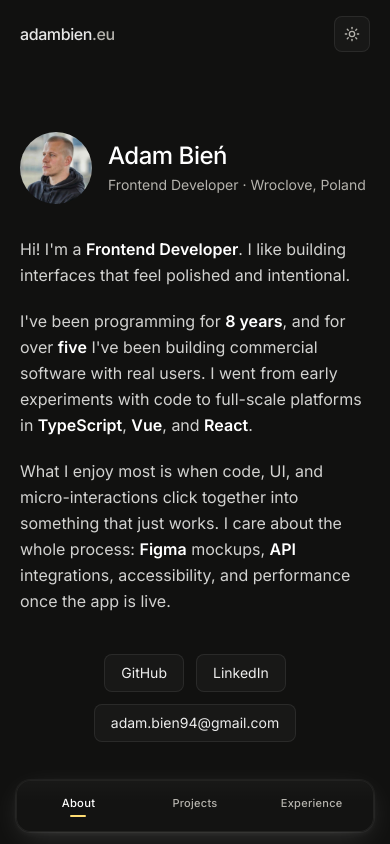
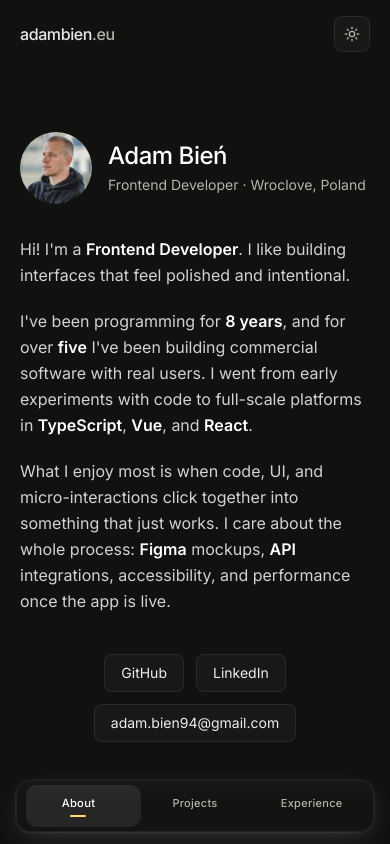
Before and after one commit to adambien94/Portfolio, a Next.js app: page / in a window 390 px wide. Shown: the top 844 px of the page. Built offline with nearby package versions, Linux system fonts and the light colour scheme.

Commit message:
nav tab for mobile

```diff
--- a/src/app/globals.css
+++ b/src/app/globals.css
@@ -153,6 +153,24 @@
     @apply text-muted-foreground transition-colors hover:text-foreground;
   }
 
+  .mobile-section-nav-scrim {
+    position: relative;
+    isolation: isolate;
+  }
+
+  .mobile-section-nav-scrim::before {
+    content: "";
+    position: absolute;
+    inset: -2.5rem 0 0;
+    background: linear-gradient(
+      180deg,
+      transparent 0%,
+      color-mix(in srgb, var(--background) 35%, transparent) 55%,
+      color-mix(in srgb, var(--background) 82%, transparent) 100%
+    );
+    pointer-events: none;
+  }
+
   .mobile-section-nav-bar {
     isolation: isolate;
     border: 1px solid color-mix(in srgb, var(--border) 80%, transparent);
@@ -163,6 +181,11 @@
       0 2px 8px -2px color-mix(in srgb, var(--foreground) 8%, transparent);
     backdrop-filter: blur(20px) saturate(1.4);
     -webkit-backdrop-filter: blur(20px) saturate(1.4);
+  }
+
+  .mobile-section-nav-indicator {
+    background: color-mix(in srgb, var(--foreground) 8%, transparent);
+    box-shadow: inset 0 1px 0 color-mix(in srgb, var(--blob-highlight) 40%, transparent);
   }
 
   .mobile-section-nav-bar::before {
--- a/src/components/mobile-section-nav.tsx
+++ b/src/components/mobile-section-nav.tsx
@@ -6,7 +6,10 @@ import { cn } from "@/lib/utils";
 
 export function MobileSectionNav() {
   const [activeHref, setActiveHref] = useState(navLinks[0].href);
+  const [activeIndex, setActiveIndex] = useState(0);
   const ratiosRef = useRef<Map<string, number>>(new Map());
+  const tabRefs = useRef<(HTMLAnchorElement | null)[]>([]);
+  const [indicator, setIndicator] = useState({ width: 0, left: 0 });
 
   useEffect(() => {
     const sections = navLinks
@@ -32,7 +35,9 @@ export function MobileSectionNav() {
           }
         }
 
+        const nextIndex = sections.findIndex((section) => section.id === bestId);
         setActiveHref(`#${bestId}`);
+        setActiveIndex(nextIndex >= 0 ? nextIndex : 0);
       },
       {
         rootMargin: "-12% 0px -42% 0px",
@@ -47,19 +52,50 @@ export function MobileSectionNav() {
     return () => observer.disconnect();
   }, []);
 
+  useEffect(() => {
+    const tab = tabRefs.current[activeIndex];
+    const bar = tab?.closest(".mobile-section-nav-bar");
+
+    if (!tab || !bar) return;
+
+    const updateIndicator = () => {
+      const barRect = bar.getBoundingClientRect();
+      const tabRect = tab.getBoundingClientRect();
+      setIndicator({
+        width: tabRect.width,
+        left: tabRect.left - barRect.left,
+      });
+    };
+
+    updateIndicator();
+    window.addEventListener("resize", updateIndicator);
+    return () => window.removeEventListener("resize", updateIndicator);
+  }, [activeIndex]);
+
   return (
     <nav
       aria-label="Section navigation"
       className="mobile-section-nav pointer-events-none fixed inset-x-0 bottom-0 z-50 sm:hidden"
     >
-      <div className="pointer-events-auto mx-auto max-w-md px-4 pb-[max(0.75rem,env(safe-area-inset-bottom))]">
+      <div className="mobile-section-nav-scrim pointer-events-auto mx-auto max-w-md px-4 pb-[max(0.75rem,env(safe-area-inset-bottom))]">
         <div className="mobile-section-nav-bar relative flex items-stretch justify-between gap-0.5 rounded-2xl p-1">
-          {navLinks.map((link) => {
+          <span
+            aria-hidden
+            className="mobile-section-nav-indicator absolute top-1 bottom-1 rounded-xl transition-[transform,width] duration-300 ease-[cubic-bezier(0.16,1,0.3,1)]"
+            style={{
+              width: indicator.width || undefined,
+              transform: `translateX(${indicator.left}px)`,
+            }}
+          />
+          {navLinks.map((link, index) => {
             const isActive = activeHref === link.href;
 
             return (
               <a
                 key={link.href}
+                ref={(node) => {
+                  tabRefs.current[index] = node;
+                }}
                 href={link.href}
                 aria-current={isActive ? "true" : undefined}
                 className={cn(
```
